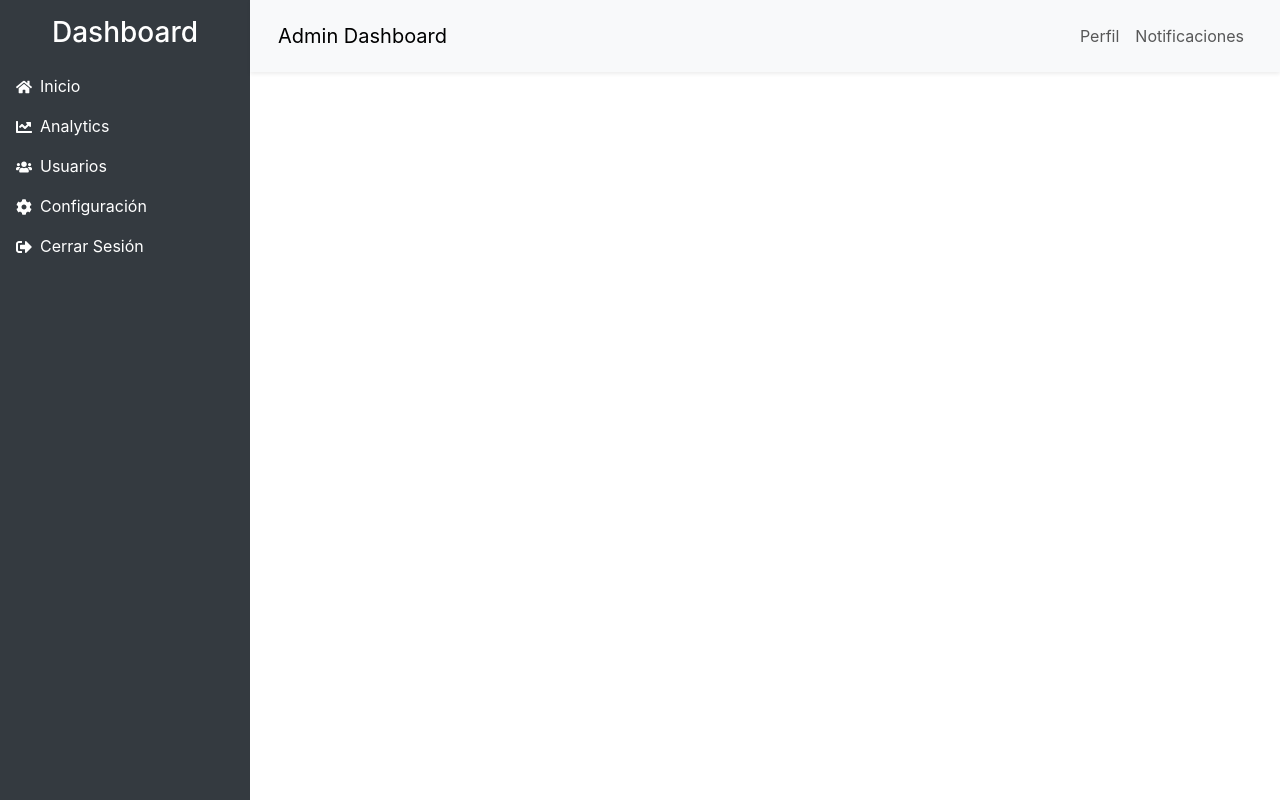
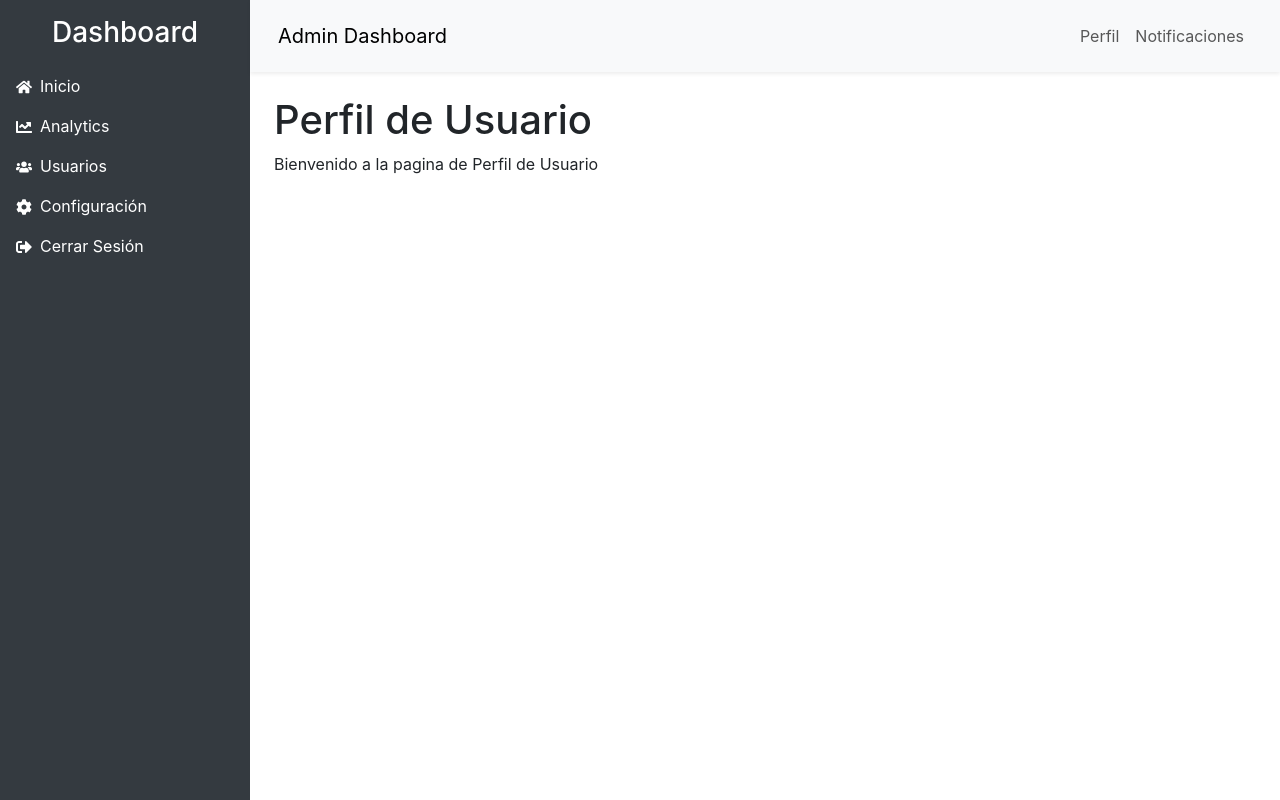
Before and after one commit to galvarez07/dashbboard-react, a React (Vite) app: page /perfil-usuario in a window 1280 px wide. Built offline with nearby package versions, Linux system fonts and the light colour scheme.

Commit message:
Se agrego vista de perfil en dashboard template react

```diff
--- a/src/App.jsx
+++ b/src/App.jsx
@@ -6,6 +6,7 @@ import Home from "./pages/Home";
 import Analytics from "./pages/Analytics";
 import Users from "./pages/Users";
 import Settings from "./pages/Settings";
+import Profile from "./pages/Profile";
 
 function App() {
   const [isSidebarVisible, setIsSidebarVisible] = useState(false);
@@ -28,6 +29,7 @@ function App() {
             <Route path="/analytics" element={<Analytics />} />
             <Route path="/users" element={<Users />} />
             <Route path="/settings" element={<Settings />} />
+            <Route path="/perfil-usuario" element={<Profile />} />
           </Routes>
         </div>
       </div>
--- a/src/components/Navbar.jsx
+++ b/src/components/Navbar.jsx
@@ -17,7 +17,7 @@ const Navbar = ({ toggleSidebar }) => {
         <div className="collapse navbar-collapse" id="navbarNav">
           <ul className="navbar-nav ms-auto">
             <li className="nav-item">
-              <a className="nav-link" href="#">
+              <a className="nav-link" href="/perfil-usuario">
                 Perfil
               </a>
             </li>
--- /dev/null
+++ b/src/pages/Profile.jsx
@@ -0,0 +1,12 @@
+
+
+const Profile = () => {
+  return (
+    <div>
+      <h1>Perfil de Usuario</h1>
+      <p>Bienvenido a la pagina de Perfil de Usuario</p>
+    </div>
+  );
+};
+
+export default Profile;
```
